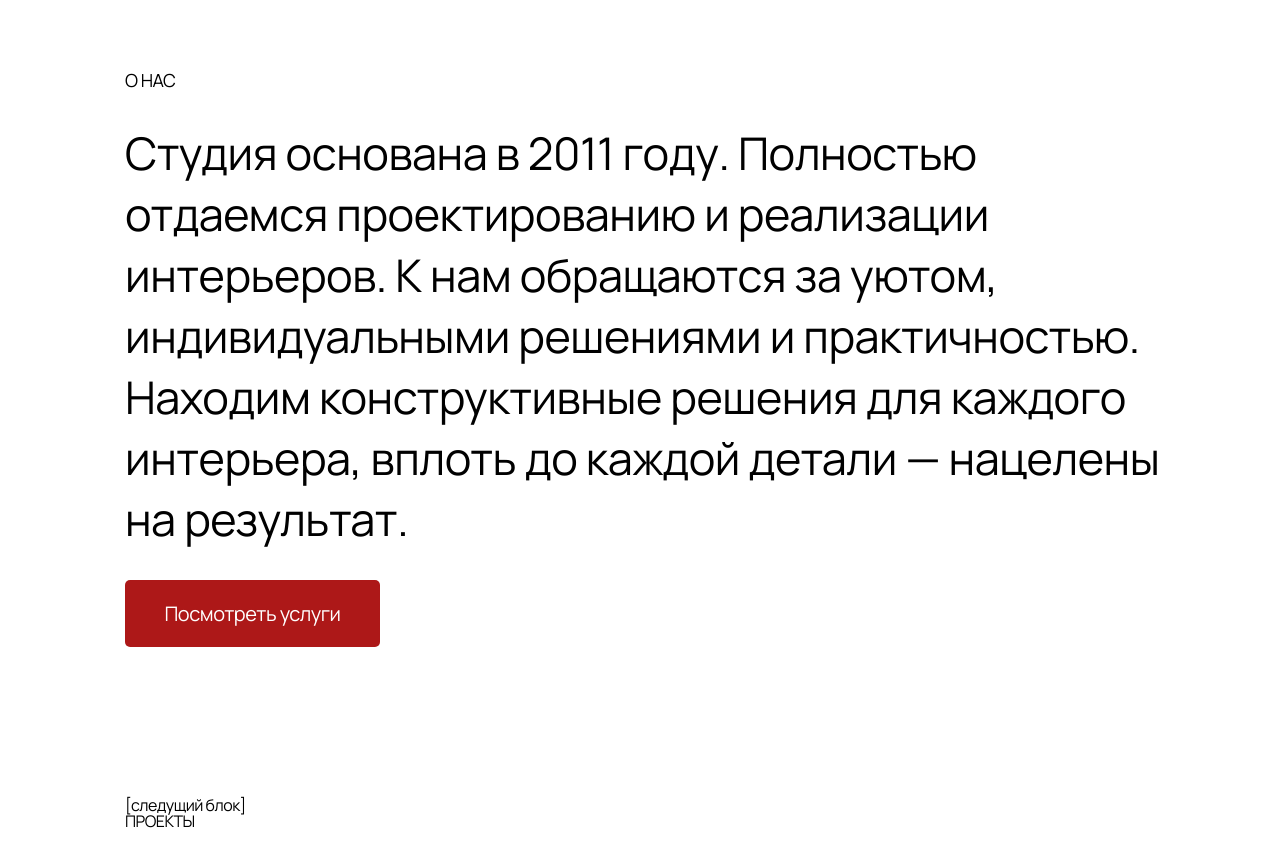
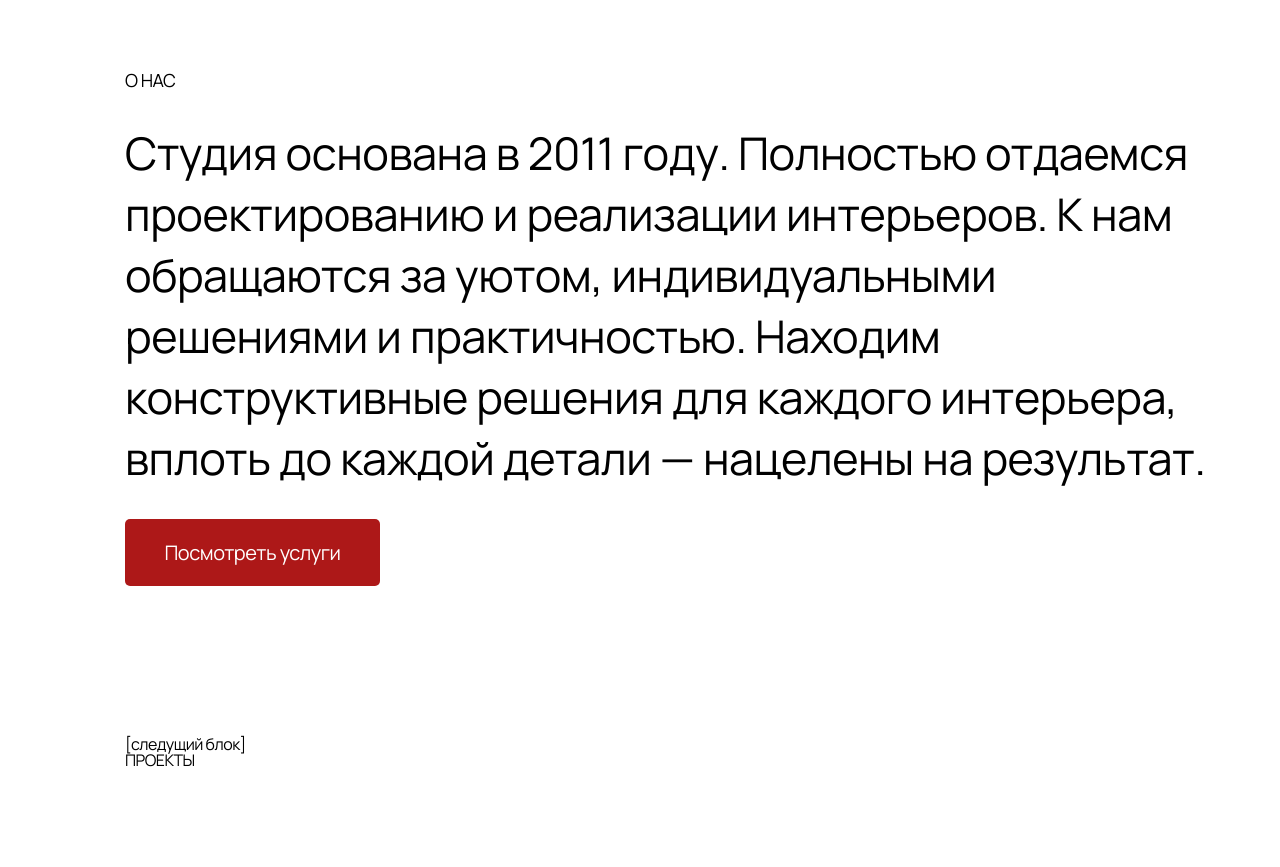
Before and after one commit to kozhvat/Studio-Metrika-SDCODE, a plain HTML site: page index.html in a window 1280 px wide. Shown: the part 860-1727 px from the top of the page. Drawn offline with Linux system fonts and the light colour scheme.

Commit message:
fix_padding_p

```diff
--- a/styles/styles.css
+++ b/styles/styles.css
@@ -45,7 +45,6 @@ h1 {
   bottom: 40px;
 }
 .about_us {
-  width: 1048px;
   margin: 0px 0px 150px 0px;
 }
 .about_us h2 {
@@ -59,6 +58,7 @@ h1 {
   font-size: 45px;
   line-height: 61px;
   margin: 0px 0px 30px 0px;
+  padding: 0px 69px 0px 0px;
 }
 .link_uslugi {
   display: block;
```
